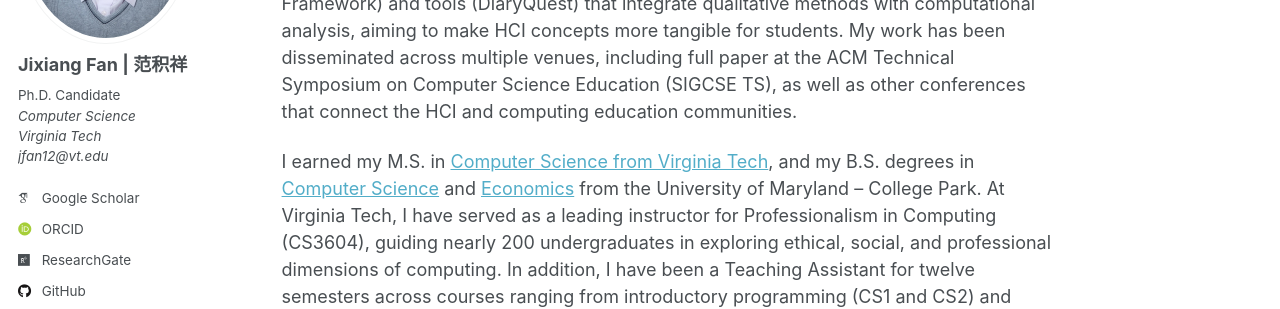
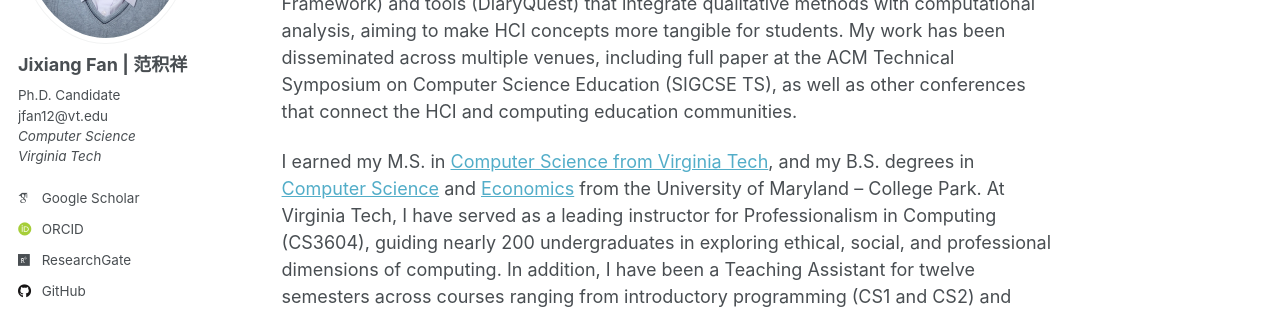
Before and after one commit to JixiangFan/web, a Jekyll site: the page built from _pages/about.md, in a window 1280 px wide. Shown: the part 271-580 px from the top of the page. Built offline with Jekyll 4.4.1, drawn with Linux system fonts in a browser that asks for light colours; some web fonts are replaced.

```diff
--- a/_config.yml
+++ b/_config.yml
@@ -25,7 +25,7 @@ author:
   avatar           : "Fan_Jixiang.JPG"
   name             : "Jixiang Fan | 范积祥"
   # pronouns         : # example: "she/her"
-  bio              : "Ph.D. Candidate<br><em>Computer Science</em><br><em>Virginia Tech</em><br><em>jfan12@vt.edu</em>"
+  bio              : "Ph.D. Candidate<br>jfan12@vt.edu<br><em>Computer Science</em><br><em>Virginia Tech</em>"
   # location         : "Blacksburg, Virginia"
   # employer         : "Virginia Tech"
   # uri              : "jfan12@vt.edu"
```
